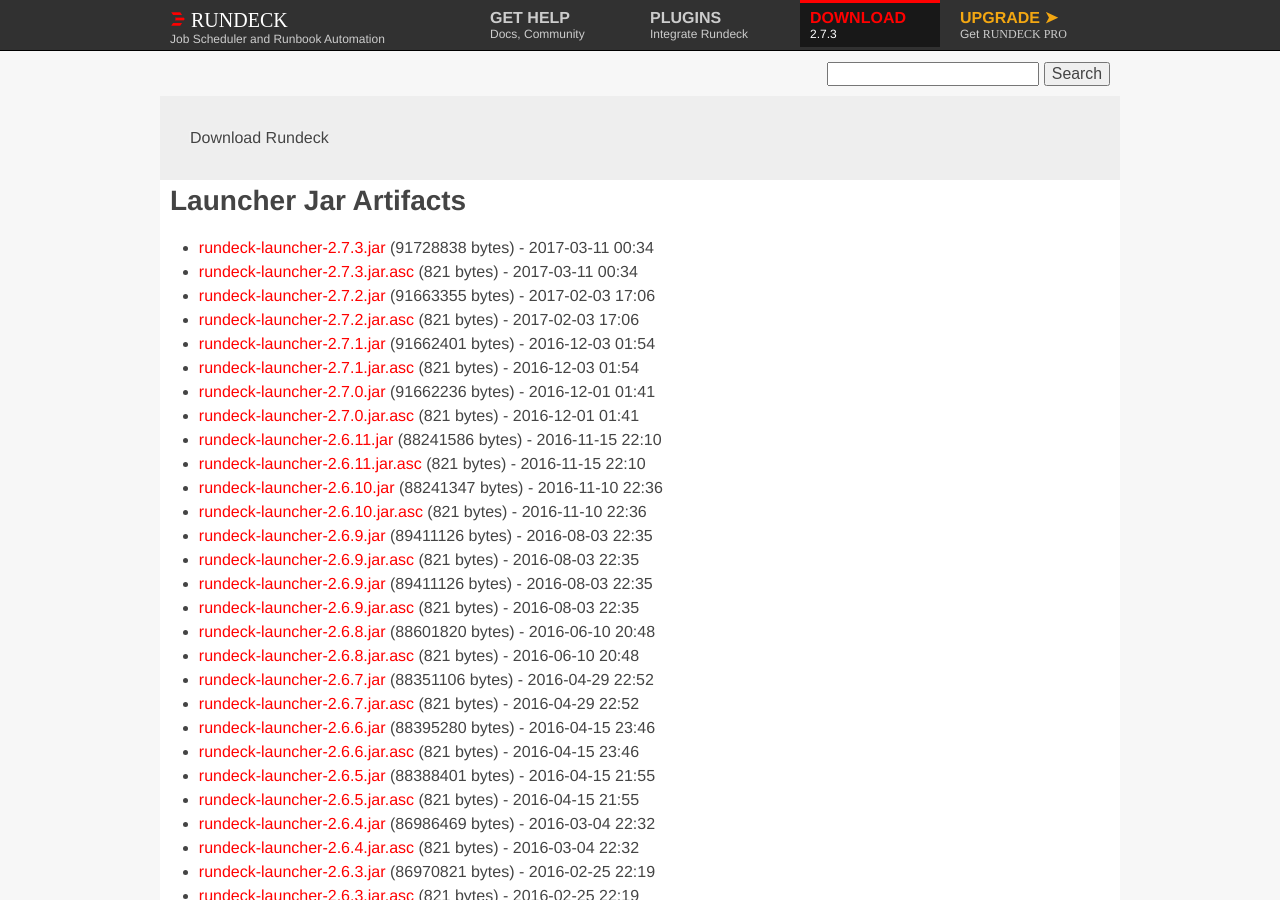
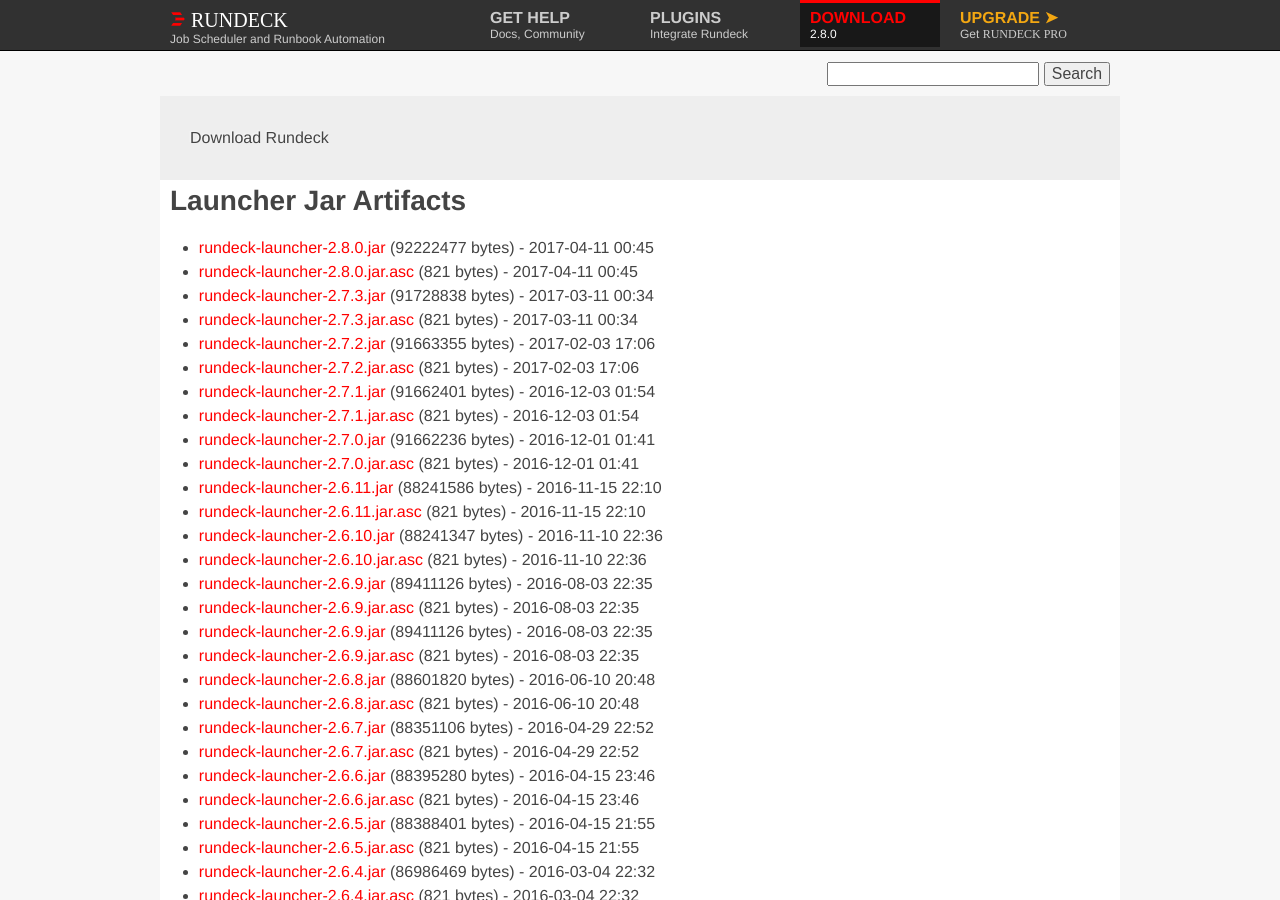
Before and after one commit to rundeck/rundeck-ghpages, a Jekyll site: the page built from download/jar/index.md, in a window 1280 px wide and 900 px high. Built offline with Jekyll 4.4.1, drawn with Linux system fonts in a browser that asks for light colours; nearby versions of some CDN libraries.

Commit message:
Update site to 2.8.0 download links

```diff
--- a/_config.yml
+++ b/_config.yml
@@ -1,18 +1,18 @@
 baseurl: ""
 url: ""
 full_url: "http://www.rundeck.org"
-rd_version: "2.7.3"
-rd_jar_name: "rundeck-launcher-2.7.3.jar"
-rd_jar_sha: "daf9485f3dca4413cec9f0dadd21e375da7fbedf"
-rd_jar_url: "http://download.rundeck.org/jar/rundeck-launcher-2.7.3.jar"
-rd_jar_size: "91728838"
-rd_deb_name: "rundeck-2.7.3-1-GA.deb"
-rd_deb_url: "http://download.rundeck.org/deb/rundeck-2.7.3-1-GA.deb"
-rd_deb_sha: "a75bec02ced46b14025f0e0c8d70282d98e7bc69"
-rd_deb_size: "105846222"
-rd_zipball: "https://github.com/rundeck/rundeck/zipball/v2.7.3"
-rd_tarball: "https://github.com/rundeck/rundeck/tarball/v2.7.3"
-rd_releasenotes: "https://github.com/rundeck/rundeck/blob/v2.7.3/RELEASE.md"
+rd_version: "2.8.0"
+rd_jar_name: "rundeck-launcher-2.8.0.jar"
+rd_jar_sha: "03e1df1a5846e2563939e8c5a0502ab461c78086"
+rd_jar_url: "http://download.rundeck.org/jar/rundeck-launcher-2.8.0.jar"
+rd_jar_size: "92222477"
+rd_deb_name: "rundeck-2.8.0-1-GA.deb"
+rd_deb_url: "http://download.rundeck.org/deb/rundeck-2.8.0-1-GA.deb"
+rd_deb_sha: "6c1777d226f20d657db491a94fde564dfc3dd837"
+rd_deb_size: "106260636"
+rd_zipball: "https://github.com/rundeck/rundeck/zipball/v2.8.0"
+rd_tarball: "https://github.com/rundeck/rundeck/tarball/v2.8.0"
+rd_releasenotes: "https://github.com/rundeck/rundeck/blob/v2.8.0/RELEASE.md"
 markdown: kramdown
 gems:
   - jekyll-seo-tag
--- a/download/jar/index.md
+++ b/download/jar/index.md
@@ -3,6 +3,8 @@
 layout: download
 download_type: Launcher Jar
 ---
+* [rundeck-launcher-2.8.0.jar](http://download.rundeck.org/jar/rundeck-launcher-2.8.0.jar) (92222477 bytes) - 2017-04-11 00:45
+* [rundeck-launcher-2.8.0.jar.asc](http://download.rundeck.org/jar/rundeck-launcher-2.8.0.jar.asc) (821 bytes) - 2017-04-11 00:45
 * [rundeck-launcher-2.7.3.jar](http://download.rundeck.org/jar/rundeck-launcher-2.7.3.jar) (91728838 bytes) - 2017-03-11 00:34
 * [rundeck-launcher-2.7.3.jar.asc](http://download.rundeck.org/jar/rundeck-launcher-2.7.3.jar.asc) (821 bytes) - 2017-03-11 00:34
 * [rundeck-launcher-2.7.2.jar](http://download.rundeck.org/jar/rundeck-launcher-2.7.2.jar) (91663355 bytes) - 2017-02-03 17:06
```
Also changed, not shown: download/deb/index.md (+1 -0 lines), download/rpm/index.md (+2 -0 lines), download/war/index.md (+2 -0 lines), news/_posts/2017-04-11-rundeck-2.8.0.md (added, +117 -0 lines).
